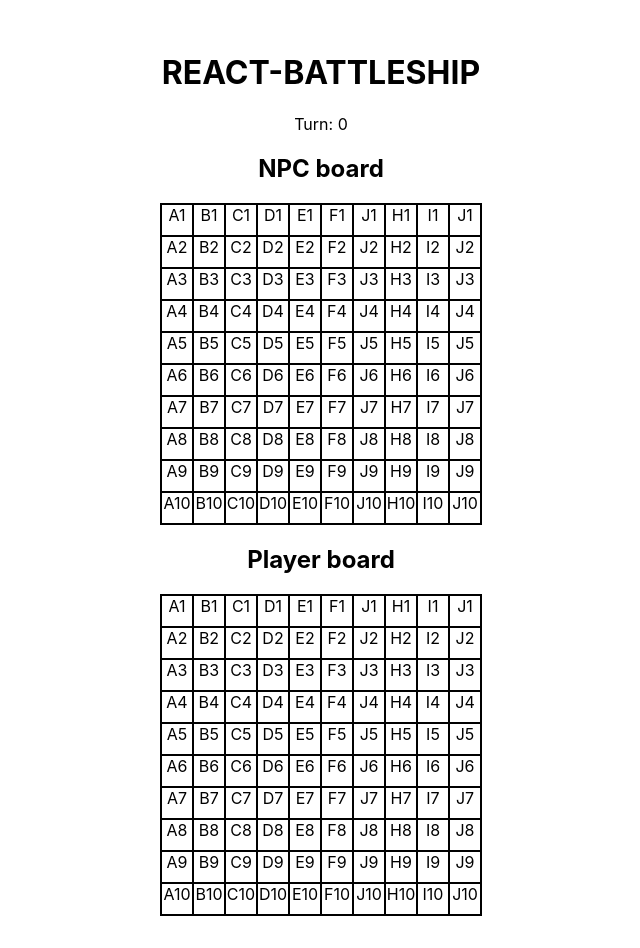
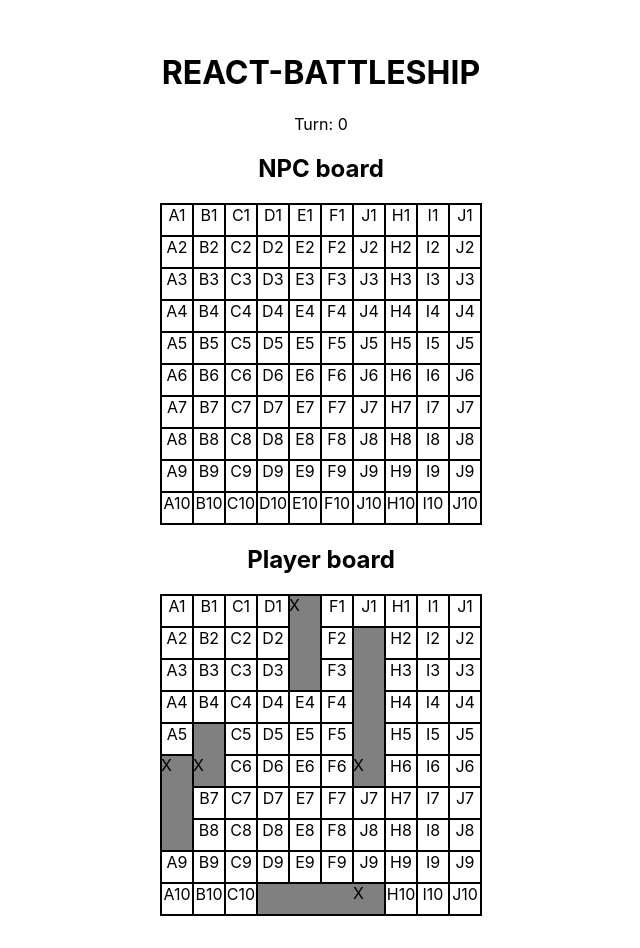
Before and after one commit to isaiahaiasi/react-battleships, a React (Create React App) app: page / in a window 1280 px wide. Shown: the whole page, without its empty margins (319-959 px from the left). Built offline with nearby package versions, Linux system fonts and the light colour scheme.

Commit message:
Add RenderShip component, RenderShips, & create stub for placing ships screen

```diff
--- a/src/components/BoardHitsMisses.js
+++ b/src/components/BoardHitsMisses.js
@@ -2,7 +2,6 @@ import StyledHit from "../styled-components/styled-hit";
 import StyledMiss from "../styled-components/styled-miss";
 
 export default function BoardHitsMisses({ hits, misses }) {
-  console.log(hits);
   const getKey = (pos) => `(${pos.x}, ${pos.y})`;
   return (
     <>
--- a/src/components/Gameboard.js
+++ b/src/components/Gameboard.js
@@ -4,6 +4,7 @@ import vec2 from "../vec2";
 
 export default function Gameboard({
   onCellClick = () => {},
+  onCellMouseEnter = () => {},
   gameboard,
   children,
 }) {
@@ -16,8 +17,8 @@ export default function Gameboard({
         rows.push(
           <div
             key={j + i * gameboard.size}
-            // TODO: pretty sure there's a better way
             onClick={() => onCellClick(pos)}
+            onMouseEnter={() => onCellMouseEnter(pos)}
             style={{ gridColumn: pos.x + 1, gridRow: pos.y + 1 }}
             className="grid-bg"
           >
@@ -29,6 +30,7 @@ export default function Gameboard({
     }
     return rows;
   };
+
   return (
     <StyledBoard size={gameboard.size}>
       {renderBoard()}
--- a/src/components/MainGame.js
+++ b/src/components/MainGame.js
@@ -3,6 +3,7 @@ import EnemyBoard from "./AttackableBoard";
 import Gameboard from "./Gameboard";
 import { getValidPos } from "../logic/playerAi";
 import BoardHitsMisses from "./BoardHitsMisses";
+import RenderShips from "./RenderShips";
 
 // Not sure I'm okay with this approach
 function MainGame({ useBoardPlayer, useBoardNpc, onGameOver }) {
@@ -51,6 +52,7 @@ function MainGame({ useBoardPlayer, useBoardNpc, onGameOver }) {
       <h2>Player board</h2>
       <Gameboard gameboard={testBoard2}>
         <BoardHitsMisses hits={testBoard2.hits} misses={testBoard2.misses} />
+        <RenderShips ships={testBoard2.ships} />
       </Gameboard>
     </div>
   );
--- /dev/null
+++ b/src/components/RenderShip.js
@@ -0,0 +1,42 @@
+import React from "react";
+
+// render a ship as a child of the Gameboard component
+// looks at ship length to determine graphic (?)
+// looks at ship pos & rotation to determine how to render
+// uses css grid grid-column & grid-row to set position on screen
+export default function RenderShip({
+  ship,
+  customStyle = { background: "grey", border: "1px solid black" },
+}) {
+  // for now, there are no graphics
+  // default bg is grey
+  const getGridPosition = () => {
+    const xStart =
+      ship.rotation.x >= 0
+        ? ship.origin.x + 1
+        : ship.origin.x - ship.length + 2;
+    const yStart =
+      ship.rotation.y >= 0
+        ? ship.origin.y + 1
+        : ship.origin.y - ship.length + 2;
+
+    const xSpan = ship.rotation.x !== 0 ? ship.length : 1;
+    const ySpan = ship.rotation.y !== 0 ? ship.length : 1;
+
+    return {
+      gridColumn: `${xStart} / span ${xSpan}`,
+      gridRow: `${yStart} / span ${ySpan}`,
+    };
+  };
+
+  return (
+    <>
+      <div style={{ ...customStyle, ...getGridPosition() }}></div>
+      <div
+        style={{ gridColumn: ship.origin.x + 1, gridRow: ship.origin.y + 1 }}
+      >
+        X
+      </div>
+    </>
+  );
+}
--- /dev/null
+++ b/src/components/RenderShipPreview.js
@@ -0,0 +1,3 @@
+export default function RenderShipPreview() {
+  return <div></div>;
+}
--- /dev/null
+++ b/src/components/RenderShips.js
@@ -0,0 +1,11 @@
+import RenderShip from "./RenderShip";
+
+export default function RenderShips({ ships }) {
+  return (
+    <>
+      {ships.map((ship) => (
+        <RenderShip ship={ship} key={`(${ship.origin.x}, ${ship.origin.y})`} />
+      ))}
+    </>
+  );
+}
--- a/src/logic/gameboard.js
+++ b/src/logic/gameboard.js
@@ -79,6 +79,7 @@ function gameboard(size, ships = [], misses = []) {
 
   return {
     size,
+    ships,
     addShip,
     addShips,
     receiveHit,
--- a/src/logic/ship.js
+++ b/src/logic/ship.js
@@ -34,6 +34,8 @@ export default function ship(
 
   return {
     length,
+    origin,
+    rotation,
     hit,
     isSunk,
     getBoardSpaceCoords,
```
Also changed, not shown: src/components/GameSetup.js (added, +46 -0 lines).
